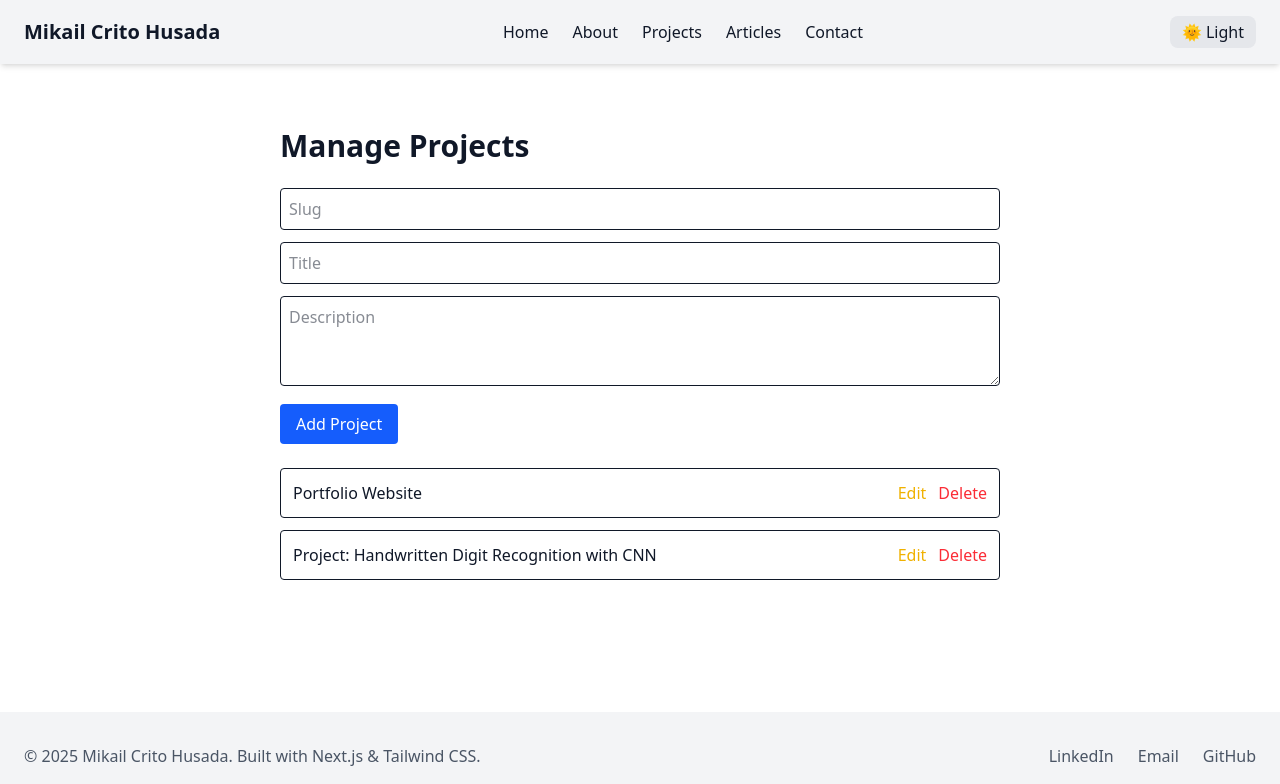
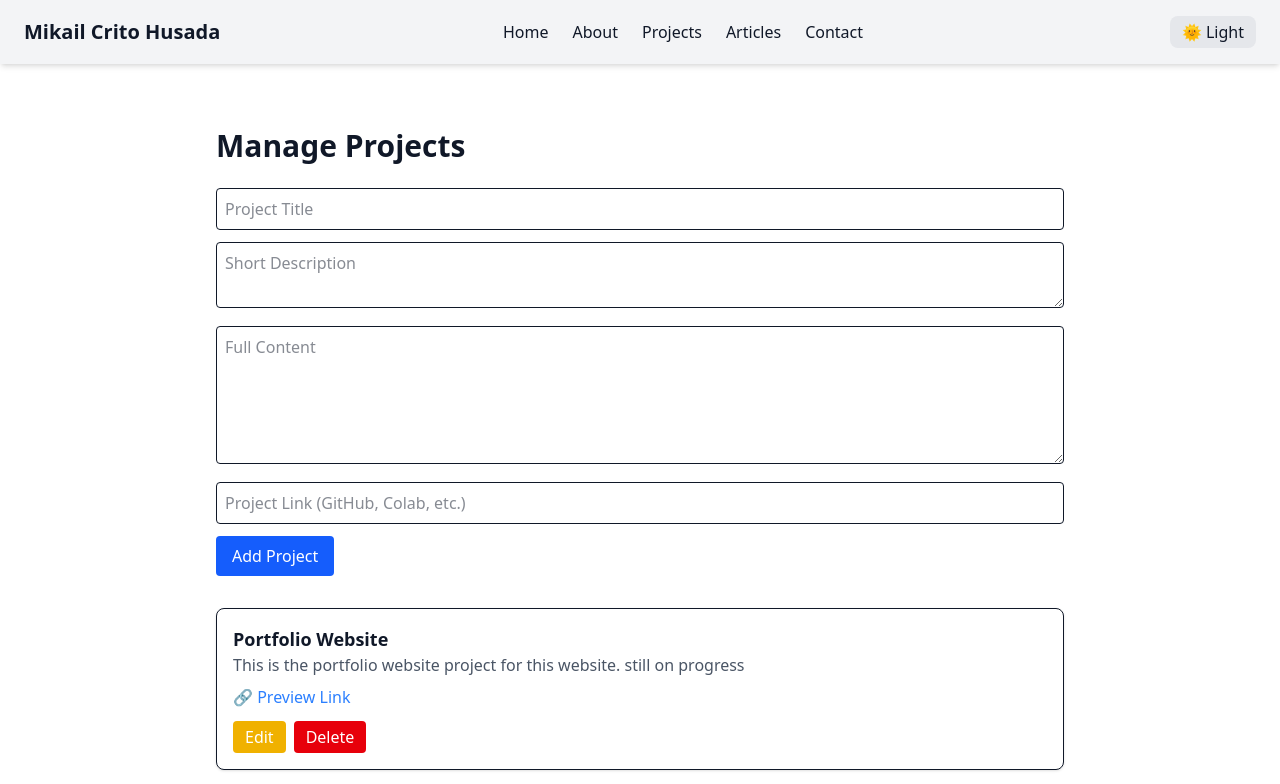
Before and after one commit to Voltstrike/portfolio-blog, a Next.js app: page /admin/projects in a window 1280 px wide. Shown: the top 784 px of the page. Built offline with nearby package versions, Linux system fonts and the light colour scheme.

Commit message:
Update Projects detail pages, list pages and json file

```diff
--- a/data/projects.json
+++ b/data/projects.json
@@ -10,10 +10,12 @@
     "slug": "The Website Blog",
     "createdAt": "2025-09-14T13:55:13.814Z"
   },
-  {
-    "slug": "Deep Learning",
-    "title": "Project: Handwritten Digit Recognition with CNN",
-    "description": "This project implements a Convolutional Neural Network (CNN) to classify handwritten digits from the MNIST dataset. The model was trained using deep learning techniques to automatically extract spatial features from grayscale digit images, achieving high accuracy in digit recognition.\n\nKey Highlights:\n\nDataset: MNIST (70,000 images of handwritten digits, 28x28 grayscale)\n\nApproach: Convolutional Neural Network (CNN) built with deep learning libraries\n\nTechniques: Convolution layers for feature extraction, pooling for dimensionality reduction, and fully connected layers for classification\n\nAchievements: Achieved >98% test accuracy (depending on hyperparameters and training epochs)\n\nTools: Python, TensorFlow/Keras (or PyTorch if that’s what you used), Google Colab\n\nWhy it matters:\nThis project demonstrates the ability to design and train deep learning models for computer vision tasks. It highlights practical skills in data preprocessing, neural network architecture design, and performance evaluation, which are fundamental in real-world AI applications like OCR, image classification, and pattern recognition.\n\nLink to the Project : https://colab.research.google.com/drive/1y0WAJ9L8ZGTdOrY8te5KfPjOGQc9vIJ_?usp=sharing",
-    "createdAt": "2025-09-14T22:49:03.768Z"
-  }
+ {
+  "slug": "deep-learning",
+  "title": "Handwritten Digit Recognition with CNN",
+  "description": "This project implements a CNN to classify handwritten digits from MNIST.",
+  "createdAt": "2025-09-15",
+  "content": "Full description here...",
+  "link": "https://colab.research.google.com/drive/1y0WAJ9L8ZGTdOrY8teSkFPjOGQcC9vJ_?usp=sharing"
+}
 ]
--- a/src/app/admin/projects/page.js
+++ b/src/app/admin/projects/page.js
@@ -1,120 +1,132 @@
 "use client";
-import { useEffect, useState } from "react";
+import { useState, useEffect } from "react";
+import projectsData from "../../../../data/projects.json";
 
 export default function AdminProjectsPage() {
   const [projects, setProjects] = useState([]);
-  const [form, setForm] = useState({ slug: "", title: "", description: "" });
-  const [editing, setEditing] = useState(null); // slug of project being edited
+  const [form, setForm] = useState({ title: "", description: "", content: "", link: "" });
+  const [editIndex, setEditIndex] = useState(null);
 
+  // Load existing projects
   useEffect(() => {
-    fetch("/api/projects").then((res) => res.json()).then(setProjects);
+    setProjects(projectsData);
   }, []);
 
-  const addProject = async (e) => {
-    e.preventDefault();
-    const res = await fetch("/api/projects", {
-      method: "POST",
-      headers: { "Content-Type": "application/json" },
-      body: JSON.stringify(form),
-    });
-    const newProject = await res.json();
-    setProjects([...projects, newProject]);
-    setForm({ slug: "", title: "", description: "" });
+  // Save to localStorage (mock persistence for now)
+  const saveProjects = (newProjects) => {
+    setProjects(newProjects);
+    localStorage.setItem("projects", JSON.stringify(newProjects));
   };
 
-  const updateProject = async () => {
-    const res = await fetch("/api/projects", {
-      method: "PUT",
-      headers: { "Content-Type": "application/json" },
-      body: JSON.stringify(form),
-    });
-    const updated = await res.json();
-    setProjects(projects.map((p) => (p.slug === updated.slug ? updated : p)));
-    setEditing(null);
-    setForm({ slug: "", title: "", description: "" });
+  // Handle add or update
+  const handleSubmit = (e) => {
+    e.preventDefault();
+    if (editIndex !== null) {
+      const updated = [...projects];
+      updated[editIndex] = {
+        ...form,
+        slug: form.title.toLowerCase().replace(/\s+/g, "-"),
+        createdAt: updated[editIndex].createdAt, // keep old date
+      };
+      saveProjects(updated);
+      setEditIndex(null);
+    } else {
+      saveProjects([
+        ...projects,
+        {
+          ...form,
+          slug: form.title.toLowerCase().replace(/\s+/g, "-"),
+          createdAt: new Date().toISOString(),
+        },
+      ]);
+    }
+    setForm({ title: "", description: "", content: "", link: "" });
   };
 
-  const deleteProject = async (slug) => {
-    await fetch("/api/projects", {
-      method: "DELETE",
-      headers: { "Content-Type": "application/json" },
-      body: JSON.stringify({ slug }),
-    });
-    setProjects(projects.filter((p) => p.slug !== slug));
+  const handleEdit = (i) => {
+    setForm(projects[i]);
+    setEditIndex(i);
+  };
+
+  const handleDelete = (i) => {
+    const updated = projects.filter((_, idx) => idx !== i);
+    saveProjects(updated);
   };
 
   return (
-    <div className="max-w-3xl mx-auto p-6 space-y-6">
+    <div className="max-w-4xl mx-auto p-6">
       <h1 className="text-3xl font-bold mb-6">Manage Projects</h1>
 
-      {/* Add / Edit Form */}
-      <form
-        onSubmit={(e) => {
-          editing ? (e.preventDefault(), updateProject()) : addProject(e);
-        }}
-        className="space-y-3"
-      >
+      {/* Form */}
+      <form onSubmit={handleSubmit} className="space-y-3 mb-8">
         <input
-          placeholder="Slug"
+          type="text"
+          placeholder="Project Title"
+          value={form.title}
+          onChange={(e) => setForm({ ...form, title: e.target.value })}
           className="w-full border p-2 rounded"
-          value={form.slug}
-          onChange={(e) => setForm({ ...form, slug: e.target.value })}
-          disabled={!!editing} // prevent editing slug
+          required
+        />
+        <textarea
+          placeholder="Short Description"
+          value={form.description}
+          onChange={(e) => setForm({ ...form, description: e.target.value })}
+          className="w-full border p-2 rounded"
+          required
+        />
+        <textarea
+          placeholder="Full Content"
+          value={form.content}
+          onChange={(e) => setForm({ ...form, content: e.target.value })}
+          className="w-full border p-2 rounded"
+          rows="5"
           required
         />
         <input
-          placeholder="Title"
+          type="text"
+          placeholder="Project Link (GitHub, Colab, etc.)"
+          value={form.link || ""}
+          onChange={(e) => setForm({ ...form, link: e.target.value })}
           className="w-full border p-2 rounded"
-          value={form.title}
-          onChange={(e) => setForm({ ...form, title: e.target.value })}
-          required
         />
-        <textarea
-          placeholder="Description"
-          className="w-full border p-2 rounded"
-          rows={3}
-          value={form.description}
-          onChange={(e) => setForm({ ...form, description: e.target.value })}
-          required
-        />
-        <button className="bg-blue-600 text-white px-4 py-2 rounded">
-          {editing ? "Update Project" : "Add Project"}
+
+        <button
+          type="submit"
+          className="px-4 py-2 bg-blue-600 text-white rounded hover:bg-blue-700"
+        >
+          {editIndex !== null ? "Update Project" : "Add Project"}
         </button>
-        {editing && (
-          <button
-            type="button"
-            onClick={() => {
-              setEditing(null);
-              setForm({ slug: "", title: "", description: "" });
-            }}
-            className="ml-2 bg-gray-500 text-white px-4 py-2 rounded"
-          >
-            Cancel
-          </button>
-        )}
       </form>
 
-      {/* List Projects */}
-      <ul className="space-y-3">
-        {projects.map((p) => (
+      {/* Projects List */}
+      <ul className="space-y-4">
+        {projects.map((p, i) => (
           <li
-            key={p.slug}
-            className="flex justify-between items-center border p-3 rounded"
+            key={i}
+            className="p-4 border rounded-lg bg-white dark:bg-gray-900 shadow flex flex-col"
           >
-            <span>{p.title}</span>
-            <div className="space-x-3">
+            <h3 className="text-lg font-bold">{p.title}</h3>
+            <p className="text-gray-600 dark:text-gray-300">{p.description}</p>
+            {p.link && (
+              <a
+                href={p.link}
+                target="_blank"
+                rel="noopener noreferrer"
+                className="text-blue-500 hover:underline mt-2"
+              >
+                🔗 Preview Link
+              </a>
+            )}
+            <div className="mt-3 flex gap-2">
               <button
-                onClick={() => {
-                  setEditing(p.slug);
-                  setForm(p);
-                }}
-                className="text-yellow-500 hover:underline"
+                onClick={() => handleEdit(i)}
+                className="px-3 py-1 bg-yellow-500 text-white rounded hover:bg-yellow-600"
               >
                 Edit
               </button>
               <button
-                onClick={() => deleteProject(p.slug)}
-                className="text-red-500 hover:underline"
+                onClick={() => handleDelete(i)}
+                className="px-3 py-1 bg-red-600 text-white rounded hover:bg-red-700"
               >
                 Delete
               </button>
--- a/src/app/projects/[slug]/page.js
+++ b/src/app/projects/[slug]/page.js
@@ -1,18 +1,17 @@
 "use client";
 import { useParams } from "next/navigation";
+import Link from "next/link";
 import projects from "../../../../data/projects.json";
-import Link from "next/link";
 
 export default function ProjectDetailPage() {
   const { slug } = useParams();
-
   const project = projects.find((p) => p.slug === slug);
 
   if (!project) {
     return (
-      <div className="max-w-3xl mx-auto p-8 text-center">
-        <h1 className="text-3xl font-bold mb-4 text-red-500">Project Not Found</h1>
-        <Link href="/projects" className="text-blue-600 hover:underline">
+      <div className="max-w-3xl mx-auto p-6">
+        <h1 className="text-2xl font-bold text-red-500 mb-4">Project Not Found</h1>
+        <Link href="/projects" className="text-blue-500 hover:underline">
           ← Back to Projects
         </Link>
       </div>
@@ -20,26 +19,32 @@ export default function ProjectDetailPage() {
   }
 
   return (
-    <div className="max-w-3xl mx-auto p-8 space-y-8">
-      {/* Title */}
-      <h1 className="text-4xl font-extrabold mb-2 bg-gradient-to-r from-blue-600 to-purple-500 bg-clip-text text-transparent">
-        {project.title}
+    <div className="max-w-3xl mx-auto p-6">
+      <h1 className="text-3xl font-bold mb-2 text-blue-500">
+        Project: {project.title}
       </h1>
-      <p className="text-gray-500 text-sm">
-        {project.createdAt ? new Date(project.createdAt).toLocaleDateString() : ""}
+      <p className="text-gray-500 text-sm mb-6">
+        {new Date(project.createdAt).toLocaleDateString()}
       </p>
 
-      {/* Description */}
-      <div className="prose dark:prose-invert max-w-none">
-        <p>{project.description}</p>
-      </div>
+      <p className="text-gray-700 dark:text-gray-300 mb-6 whitespace-pre-line">
+        {project.content}
+      </p>
 
-      {/* Back link */}
-      <div className="pt-6">
-        <Link
-          href="/projects"
-          className="text-blue-600 dark:text-blue-400 hover:underline font-medium"
+      {/* 🔗 Show link if available */}
+      {project.link && (
+        <a
+          href={project.link}
+          target="_blank"
+          rel="noopener noreferrer"
+          className="inline-block mt-4 px-4 py-2 bg-blue-600 text-white rounded-lg hover:bg-blue-700"
         >
+          🔗 View Project
+        </a>
+      )}
+
+      <div className="mt-8">
+        <Link href="/projects" className="text-blue-500 hover:underline">
           ← Back to Projects
         </Link>
       </div>
```
